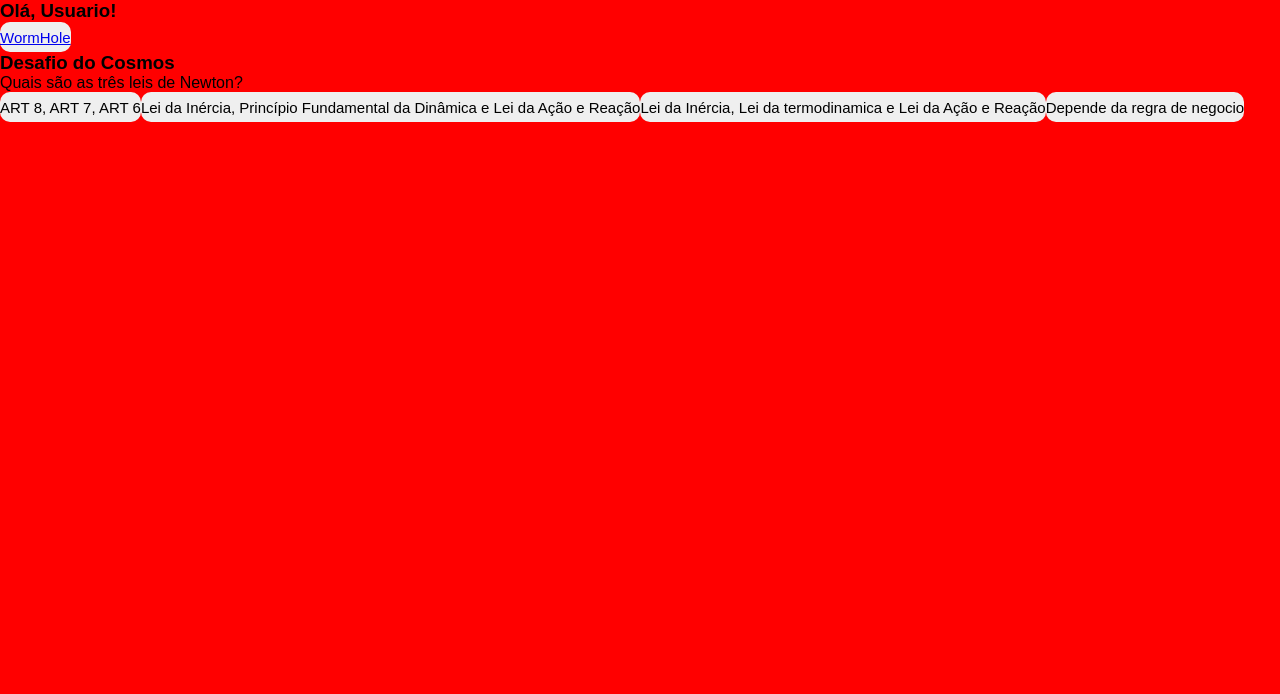
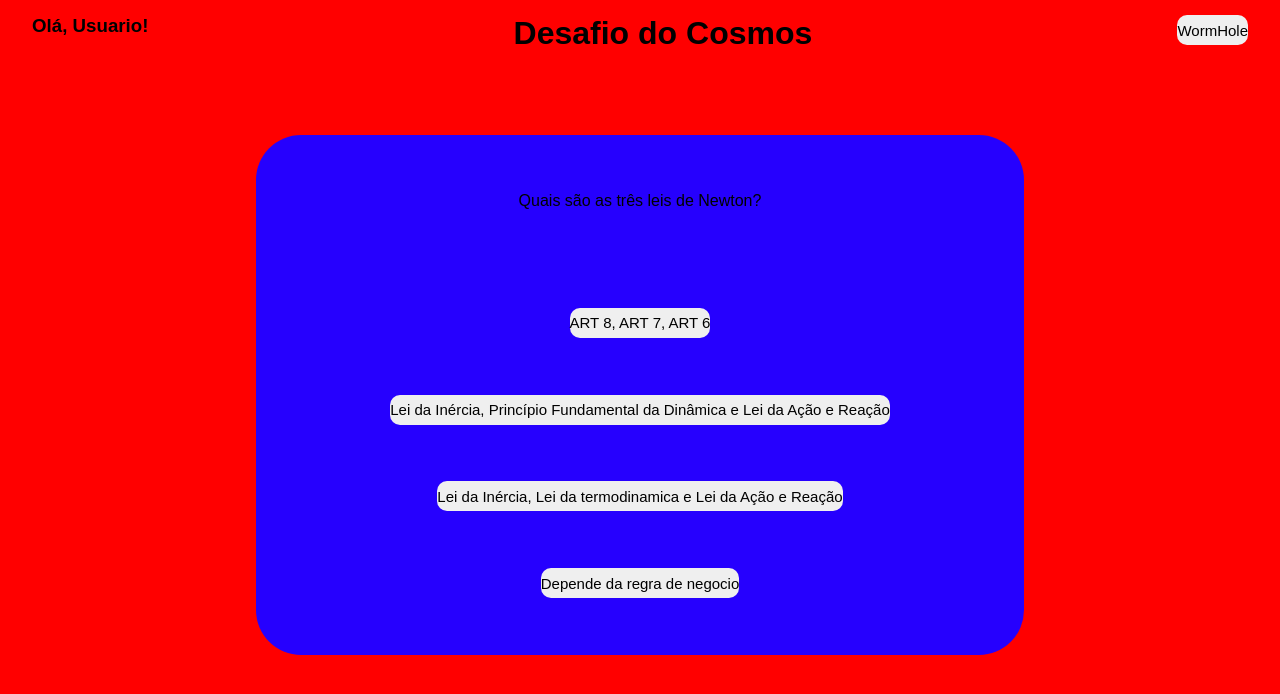
Before and after one commit to MarcceloSpinelli/Projeto_O_Universo, a website: page Universe/public/quiz.html in a window 1280 px wide. Drawn offline with Linux system fonts and the light colour scheme; files that its build step writes are made by us from their sources.

Commit message:
estruturando a estilização do quiz

```diff
--- a/Universe/public/css/quizStyle.css
+++ b/Universe/public/css/quizStyle.css
@@ -1,6 +1,12 @@
 *{
     margin: 0;
     padding: 0;
+}
+
+a {
+    text-decoration: none;
+    background-color: transparent;
+    color: black;
 }
 
 button{
@@ -9,6 +15,10 @@ button{
     height: 30px;
     font-size: 15px;
     cursor: pointer;
+}
+
+button:hover{
+    background-color: blueviolet;
 }
 
 body{
@@ -22,3 +32,50 @@ body{
     width: 100vw;
     background-color: red;
 }
+
+.painel {
+    display: flex;
+    height: 15vh;
+    width: 95vw;
+    justify-content: space-between;
+    margin-top: 15px;
+}
+
+.quiz {
+    text-decoration: none;
+}
+
+.conteudoQuiz {
+    width: 60vw;
+    height: 65vh;
+    background-color: #2600fe;
+    display: flex;
+    border-radius: 45px;
+    align-items: center;
+    flex-direction: column;
+    justify-content: space-evenly;
+}
+
+.conteudoPainel {
+    display: flex;
+    flex-direction: column;
+    align-items: center;
+}
+
+.pergunta {
+    width: 90%;
+    height: 20%;
+    text-align: center;
+    display: flex;
+    justify-content: center;
+    align-items: center;
+    margin-top: 15px;
+}
+
+.opcoes {
+    height: 80%;
+    display: flex;
+    flex-direction: column;
+    justify-content: space-evenly;
+    align-items: center;
+}
--- a/Universe/public/quiz.html
+++ b/Universe/public/quiz.html
@@ -6,8 +6,7 @@
     <meta http-equiv="X-UA-Compatible" content="IE=edge">
     <meta name="viewport" content="width=device-width, initial-scale=1.0">
     <link rel="icon" href="">
-    <link rel="stylesheet" href="">
-    <link rel="stylesheet" href="../css/quizStyle.css">
+    <link rel="stylesheet" href="css/quizStyle.css">
 
     <title> Desafio do Cosmos </title>
 </head>
@@ -24,26 +23,25 @@
             <div class="painel">
 
                 <div class="hello">
-
-                    <div id="div_mostrarImagem"></div>
-
                     <h3>Olá, <span>Usuario</span>!</h3>
                 </div>
 
+                <h1 id="titulo" class="titulo">Desafio do Cosmos</h1>
+
                 <div class="botoes">
-                    <button class="quiz"> <a href="quiz.html"> WormHole</a></button> <br>
+                    <a href="quiz.html"><button class="quiz">WormHole</button></a> <br>
                 </div>
+
             </div>
 
 
             <div class="conteudoQuiz">
                 <!-- titulo do quiz -->
-                <h3 id="titulo" class="titulo">Desafio do Cosmos</h3>
                 <!-- pergunta do quiz -->
                 <div id="pergunta" class="pergunta"></div>
+                <p id="resultado"></p>
                 <div id="opcoes" class="opcoes">
                 </div>
-                <p id="resultado"></p>
             </div>
         </div>
     </div>
```
